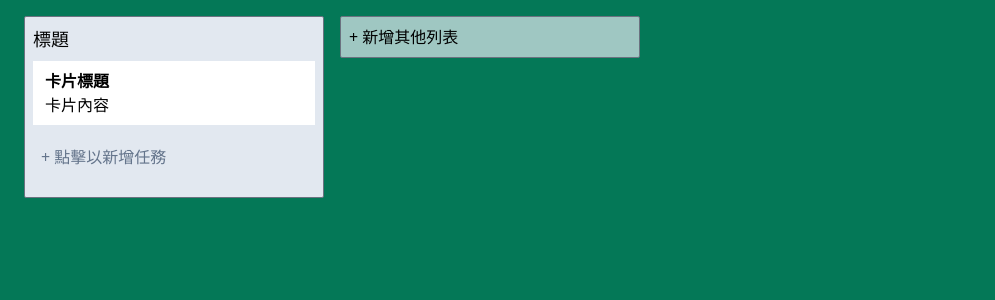
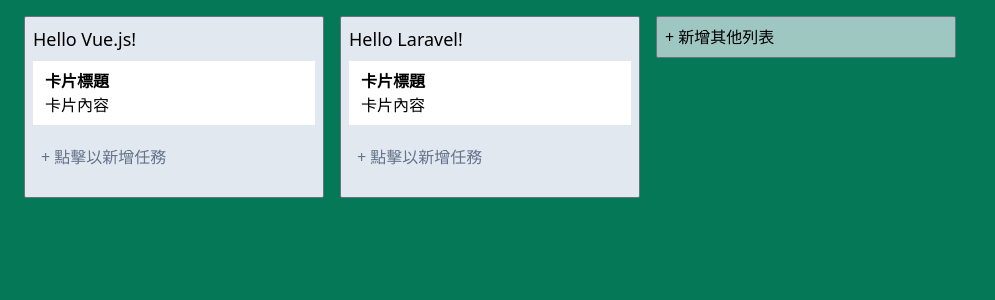
Before and after one commit to LianSongYang/vue-workshop-trello-main, a Vue app: page / in a window 1280 px wide. Shown: the top 300 px of the page, without its empty margins (0-995 px from the left). Built offline with nearby package versions, Linux system fonts and the light colour scheme.

Commit message:
Edit Title

```diff
--- a/src/components/Card.vue
+++ b/src/components/Card.vue
@@ -1,12 +1,51 @@
-<scrpt setup></scrpt>
+<script setup>
+import { ref, computed, watch } from "vue";
+import { useStore } from "/src/stores";
+import { useFocus } from "@vueuse/core";
+import { vOnClickOutside } from "@vueuse/components";
+
+const props = defineProps({
+  id: String,
+  title: String,
+  tasks: Array,
+});
+
+// 注意，不可直接修改 props 的值
+const title = ref(props.title);
+const isTitleEditing = ref(false);
+
+const store = useStore();
+const { updateListTitle } = store;
+
+const target = ref();
+useFocus(target, { initialValue: true });
+
+watch(isTitleEditing, (v) => {
+  updateListTitle(props.id, title.value);
+});
+</script>
 
 <template>
   <div
     class="bg-slate-200 block border rounded-sm p-2 mx-2 border-gray-500 min-w-[300px]"
   >
     <!-- column -->
-    <div class="block overflow-hidden text-ellipsis w-4/5 text-lg">標題</div>
-    <!-- <textarea class="resize-none overflow-hidden border-none w-full p-1 h-8 block"></textarea> -->
+    <div
+      v-if="!isTitleEditing"
+      @click="isTitleEditing = true"
+      class="block overflow-hidden text-ellipsis w-4/5 text-lg"
+    >
+      {{ title }}
+    </div>
+    <textarea
+      v-else
+      ref="target"
+      v-model="title"
+      @keydown.enter="isTitleEditing = false"
+      v-on-click-outside="() => (isTitleEditing = false)"
+      class="resize-none overflow-hidden border-none w-full p-1 h-8 block"
+    >
+    </textarea>
 
     <!-- tasks -->
 
--- a/src/stores/index.js
+++ b/src/stores/index.js
@@ -37,5 +37,15 @@
 ];
 
 export const useStore = defineStore("store", () => {
-  return {};
+  const lists = ref(defaultList);
+
+  const updateListTitle = (cardId = "", title = "") => {
+    const card = lists.value.find((list) => list.id === cardId);
+    card.title = title;
+  };
+
+  return {
+    lists,
+    updateListTitle,
+  };
 });
--- a/src/views/BoardView.vue
+++ b/src/views/BoardView.vue
@@ -1,7 +1,9 @@
 <script setup>
-import { ref } from "vue";
-import Card from "../components/Card.vue";
+import { ref, computed } from "vue";
+import { useStore } from "/src/stores";
 
+const store = useStore();
+const list = computed(() => store.lists);
 const toggle = ref(false);
 </script>
 
@@ -12,7 +14,7 @@
     <div id="board-wrapper" class="h-full w-full p-4 block overflow-auto">
       <div class="flex flex-row items-start">
         <!-- card -->
-        <Card />
+        <Card v-for="card in list" :key="card.id" v-bind="card" />
         <!-- card -->
 
         <!-- add new card -->
```
